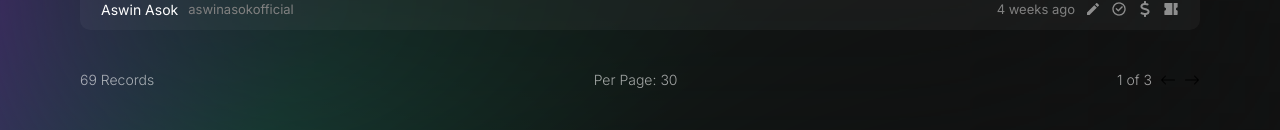
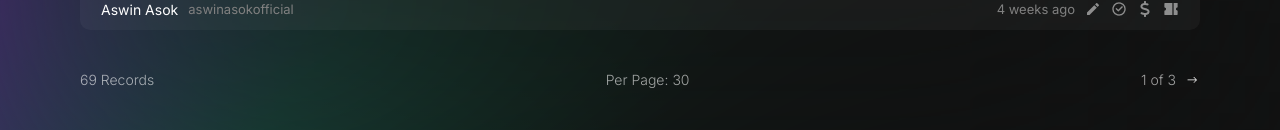
Before and after one commit to typshi-aswin/mellowship, a React (Vite) app: page / in a window 1280 px wide. Shown: the part 822-952 px from the top of the page. Built offline with nearby package versions, Linux system fonts and the light colour scheme.

Commit message:
updated arrow

```diff
--- a/src/App.jsx
+++ b/src/App.jsx
@@ -193,7 +193,7 @@
         <div className="pagination">
           <span>1 of 3</span>
           <img src="/assets/backward-arrow.svg" alt="backward" />
-          <img src="/assets/forward-arrow.svg" alt="forward" />
+
         </div>
       </div>
 
```
Also changed, not shown: public/assets/backward-arrow.svg, public/assets/forward-arrow.svg.
